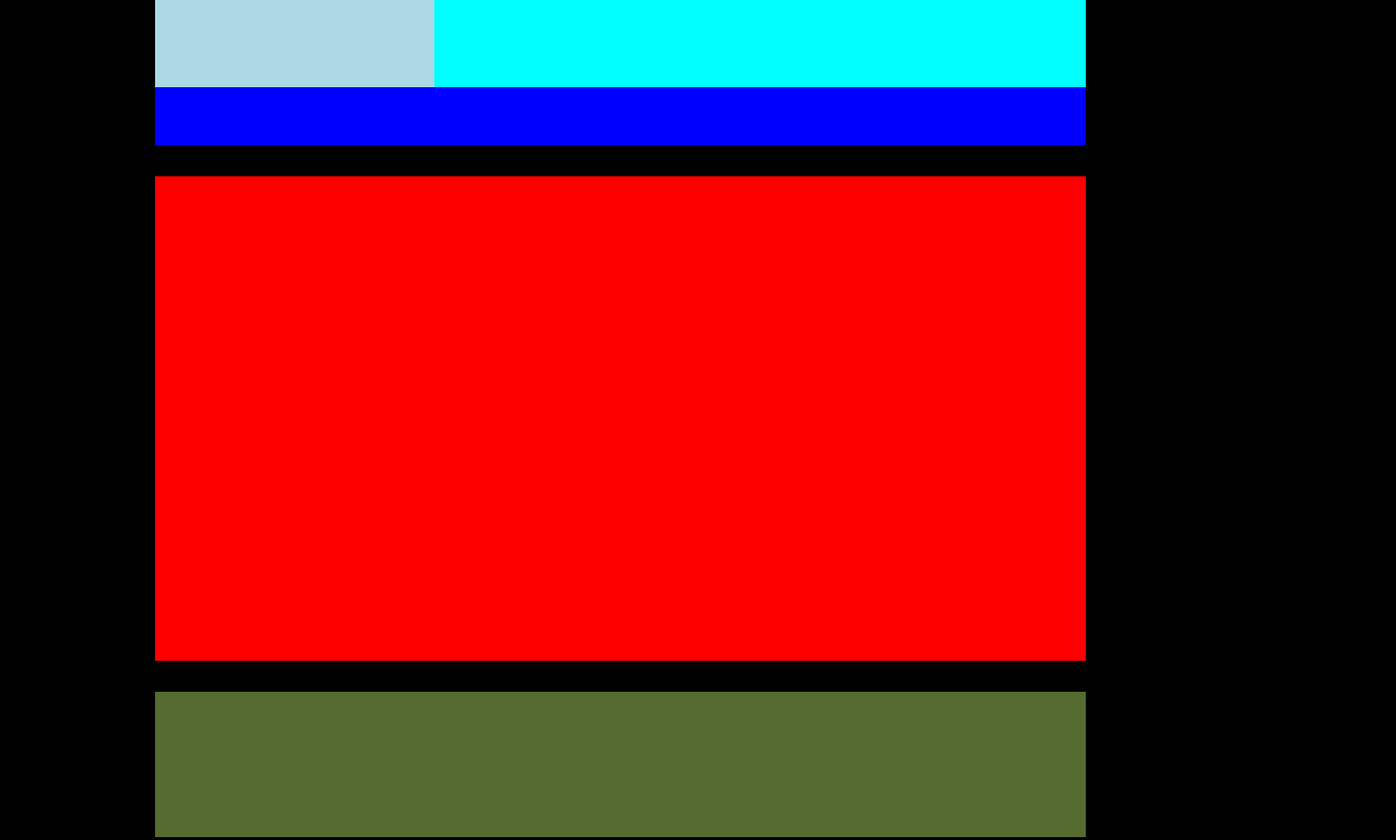
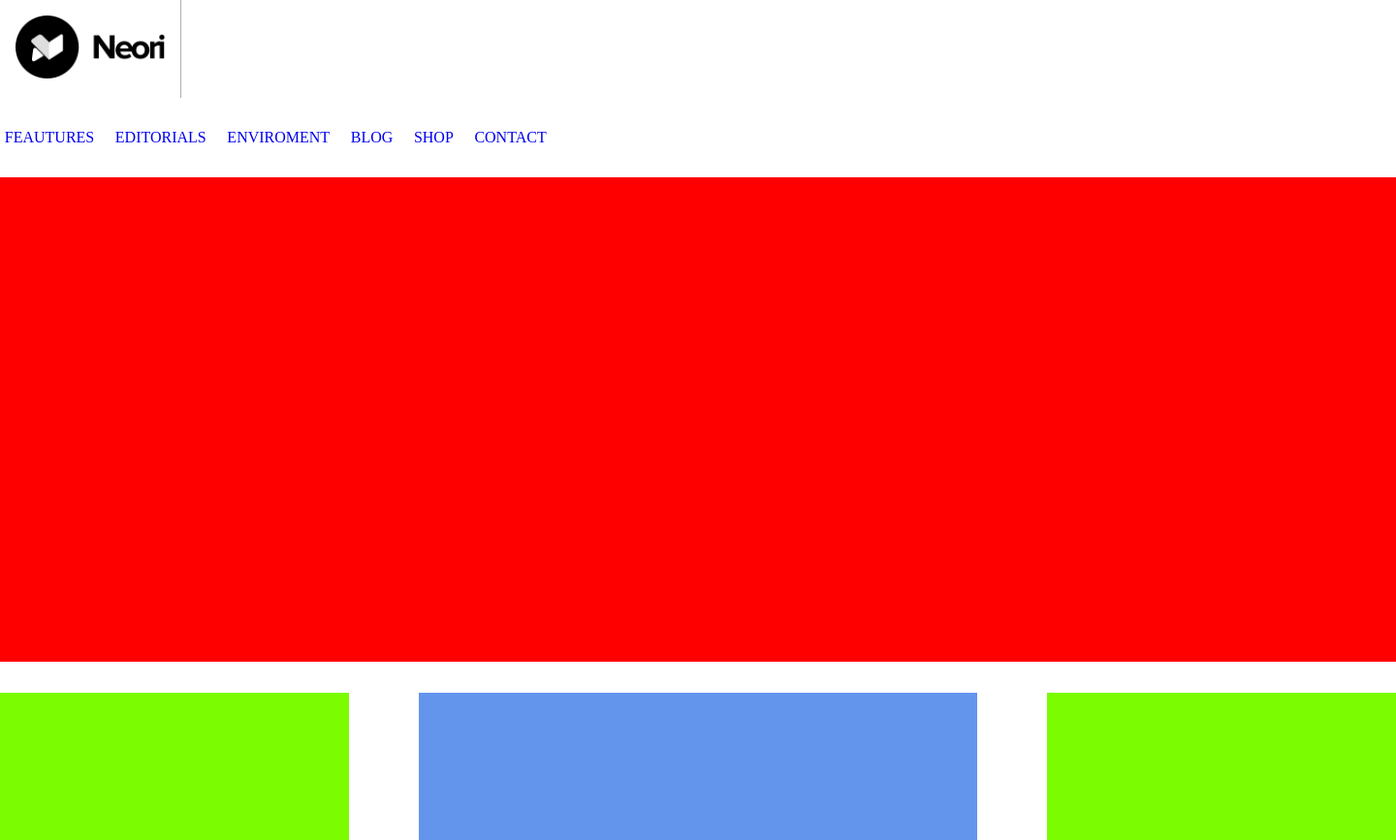
Before and after one commit to muccidavide/htmlcss-wp, a plain HTML site: page index.html in a window 1280 px wide. Shown: the top 867 px of the page at 97% size, 1440 px wide, since content can reach past the window. Drawn offline with Linux system fonts and the light colour scheme.

Commit message:
Add logo and nav

```diff
--- a/css/style.css
+++ b/css/style.css
@@ -1,4 +1,7 @@
-/* Reset */
+
+/********
+General
+*********/
 *{
     margin: 0;
     padding: 0;
@@ -6,10 +9,22 @@
 }
 
 body{
-    margin: 0 10rem;
-    background-color: black;
+    width: 1440px;
+    margin: auto;
 }
-/* Utility */
+
+a:visited{
+text-decoration: none;
+color:#b1b1b1;
+}
+
+/********
+ Utility
+ *********/
+
+.text_grey{
+    color:#b1b1b1;
+}
 
 .clearfix::after {
     content: "";
@@ -18,24 +33,48 @@ body{
 }
 
 /********
+Height
+********/
+
+/* #header_site,
+#footer_site,
+.header_blog {
+
+    height: 150px;
+
+} */
+
+.section_img,
+aside,
+.section_center{
+
+    height: 500px;
+}
+
+/********
  Header
  **********/
 
-#header_site{
-    background-color: aqua;
-    height: 150px;
+.logo_site{
+    width: 13%;
+    border-right: solid 1px #b1b1b1;
 }
 
-.logo_site{
-    background-color: lightblue;
-    height: 60%;
-    width: 30%;
+.logo_site > img{
+    width: 100%;
+    padding: 1rem;
 }
 
 .nav_site{
-    background-color: blue;
-    height: 40%;
+    margin-top: 2REM;
 }
+
+nav>a{
+    padding: 0.3rem;
+    margin-right: 0.5rem;
+    text-decoration: none;
+}
+
 
 /*******
  Main
@@ -43,14 +82,12 @@ body{
 
  .section_img{
      margin: 2rem 0;
-     height: 500px;
      background-color: red;
  }
 
 
  .header_blog{
      background-color: darkolivegreen;
-     height: 150px;
      margin: 2rem 0;
  }
 
@@ -66,13 +103,11 @@ body{
  }
 
  aside, .section_center{
-     float: left;
-     height: 500px;
+     float: left;;
  }
 
  /* Footer */
  #footer_site{
      background-color: violet;
      margin-top: 2rem;
-     height: 100px;
  }
--- a/index.html
+++ b/index.html
@@ -10,9 +10,16 @@
 <body>
     <header id="header_site">
         <div class="logo_site">
+            <img src="./img/logo.png" alt="Logo">
 
         </div>
-        <nav class="nav_site">
+        <nav class="nav_site text_grey">
+            <a href="#feauters">FEAUTURES</a>
+            <a href="#editorial">EDITORIALS</a>
+            <a href="#enviroment">ENVIROMENT</a>
+            <a href="#blog">BLOG</a>
+            <a href="#shop">SHOP</a>
+            <a href="#contact">CONTACT</a>
 
         </nav>
 
```
